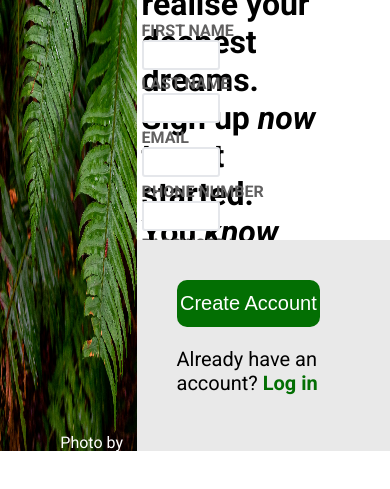
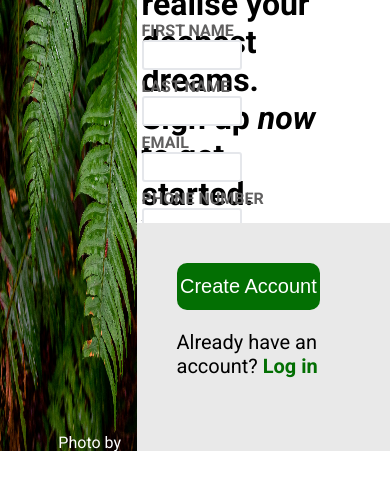
Before and after one commit to SimpleNX/sign-up-page, a plain HTML site: page index.html in a window 390 px wide. Shown: the part 393-882 px from the top of the page. Drawn offline with Linux system fonts and the light colour scheme.

Commit message:
Edit style.css to make styles more responsive

```diff
--- a/index.html
+++ b/index.html
@@ -17,7 +17,7 @@
                     <img src="./images/odin-lined.png" alt="odin-logo">
                     <p id="logo-txt">ODIN</p>
                 </div>
-                <p id="cred">Photo by Haile West on Unsplash</p>
+                <p id="cred">Photo by <a href="https://unsplash.com/@haliewestphoto" target="_blank">Haile West</a> on <a href="https://unsplash.com/photos/green-leaf-plant-in-close-up-photography-25xggax4bSA" target="_blank">Unsplash</a> </p>
             </div>
             <div id="sign-sec">
                 <div id="top-txt">
--- a/style.css
+++ b/style.css
@@ -10,7 +10,7 @@ html{
 *{
     box-sizing: border-box;
 }
-body, h3{
+body, h3, div{
     margin : 0;
     font-family: 'Roboto', 'Helvetica', sans-serif;
 }
@@ -62,7 +62,11 @@ img[src = "./images/odin-lined.png"]{
     position: absolute;
     top : 96vh;
     color : white;
-    left : 12vw;
+    left : 11vw;
+}
+
+#bg-sec a{
+    color : inherit;
 }
 
 #container > div + div{
@@ -87,7 +91,7 @@ div[id="top-txt"], div[id="btn-sec"]{
 }
 
 #form-sec{
-    height : 40vh;
+    height : 38vh;
     display: flex;
     flex-direction: column;
     padding : 0 1% 0 2%;
@@ -105,13 +109,14 @@ div[id="top-txt"], div[id="btn-sec"]{
     width : max(100px, 78%);
     flex-direction: column;
     align-items: flex-start;
-    margin : 1% 1% 1% 0;
-    flex : 0 1 20px;
+    margin : 1% 2% 2% 0;
+    flex : 0 1 100px;
+    flex-grow : 0;
 }
 
 .fields input{
-    width : 20vw;
-    height : min(30px, 4vh);
+    width : max(100px, 20vw);
+    height : min(30px, 7vh);
     background-color: #FFFFFF;
     border : 2px solid #E5E7EB;
     border-radius: 3px;
@@ -143,8 +148,8 @@ h3{
 }
 
 #btn-sec{
-    height : 25vh;
-    padding : 40px;
+    height : 27vh;
+    padding : 40px 40px 0 40px;
     font-size: 20px;
 }
 
```
